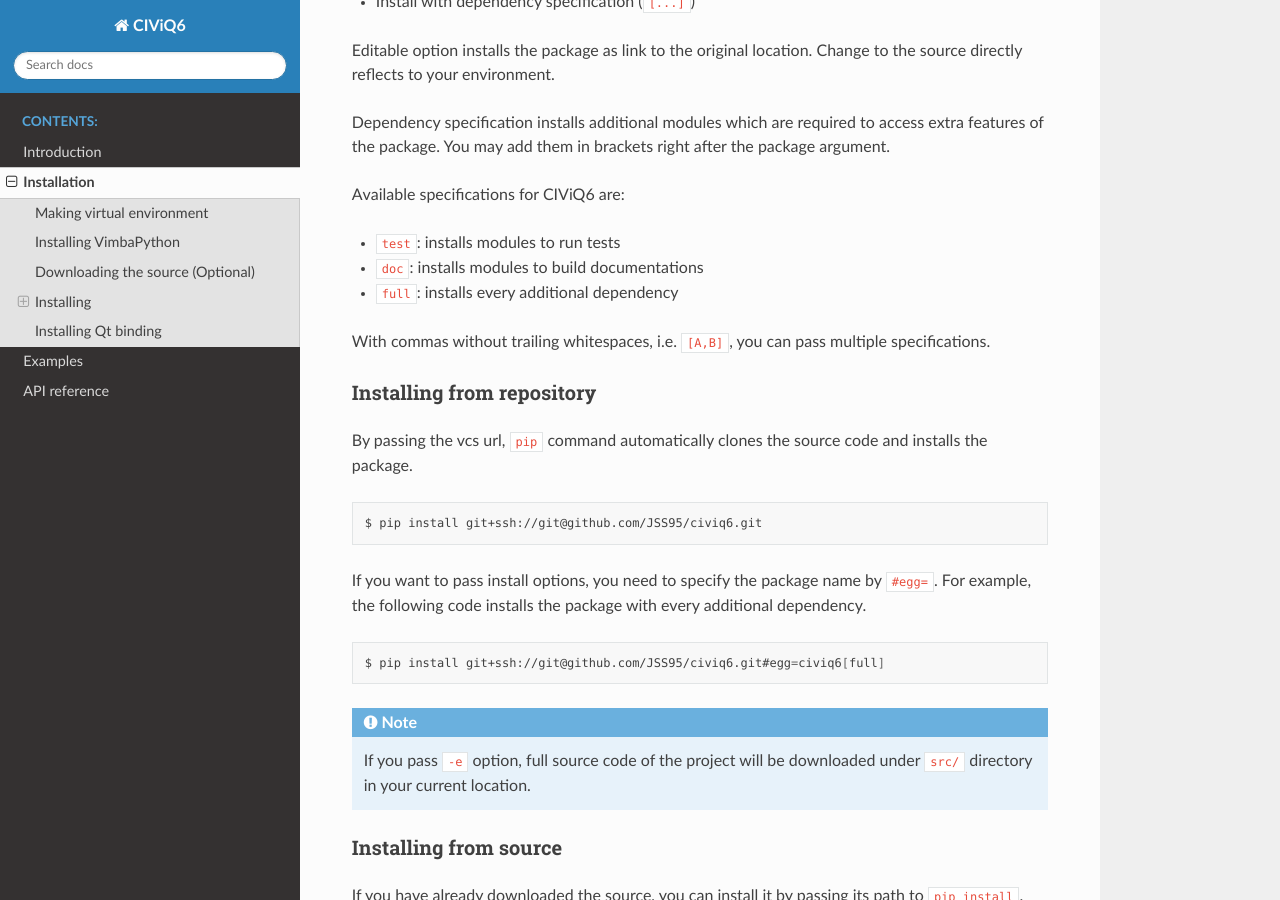
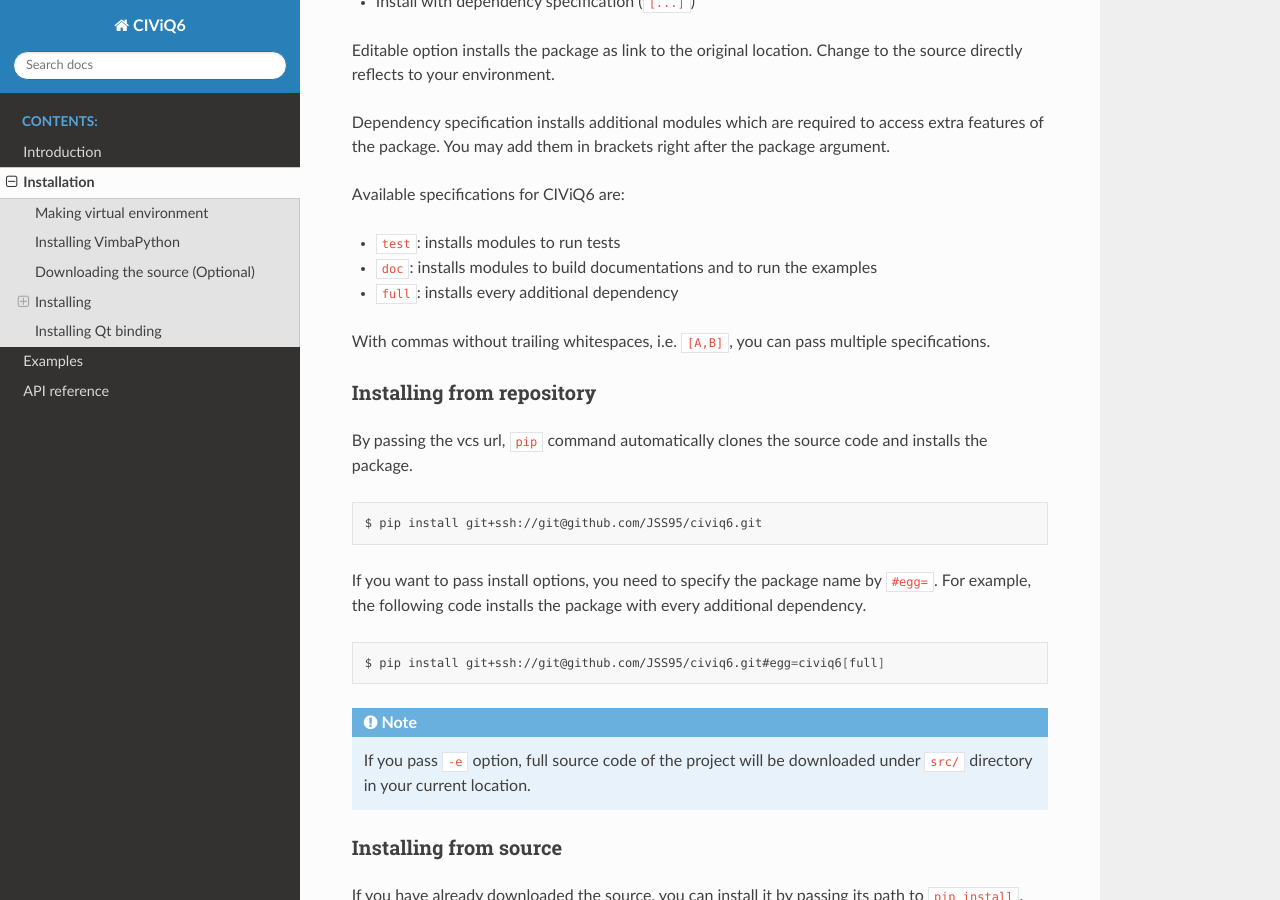
Before and after one commit to JSS95/civiq6, a Sphinx documentation site: the page built from doc/source/install.rst, in a window 1280 px wide and 900 px high, scrolled down 1244 px. Built offline with Sphinx 7.4.7 and the Read the Docs theme 2.0.0, drawn with Linux system fonts in a browser that asks for light colours.

```diff
--- a/doc/source/install.rst
+++ b/doc/source/install.rst
@@ -67,7 +67,7 @@
 Available specifications for CIViQ6 are:
 
 * ``test``: installs modules to run tests
-* ``doc``: installs modules to build documentations
+* ``doc``: installs modules to build documentations and to run the examples
 * ``full``: installs every additional dependency
 
 With commas without trailing whitespaces, i.e. ``[A,B]``, you can pass multiple specifications.
```
Also changed, not shown: README.md (+2 -0 lines), 1 other file.
